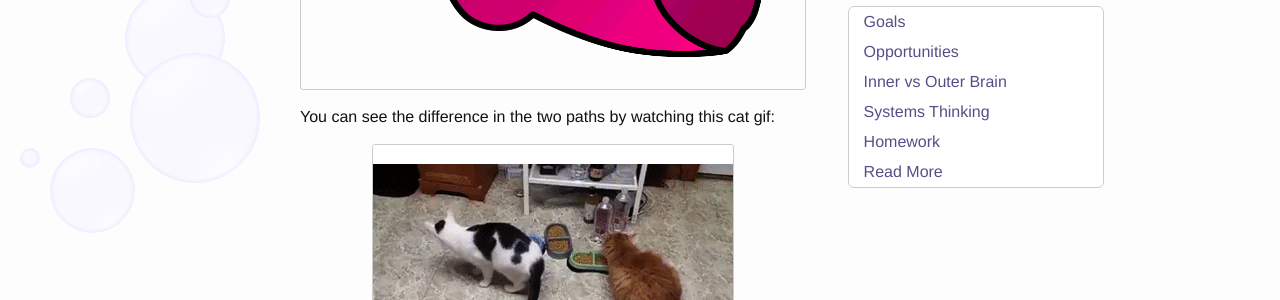
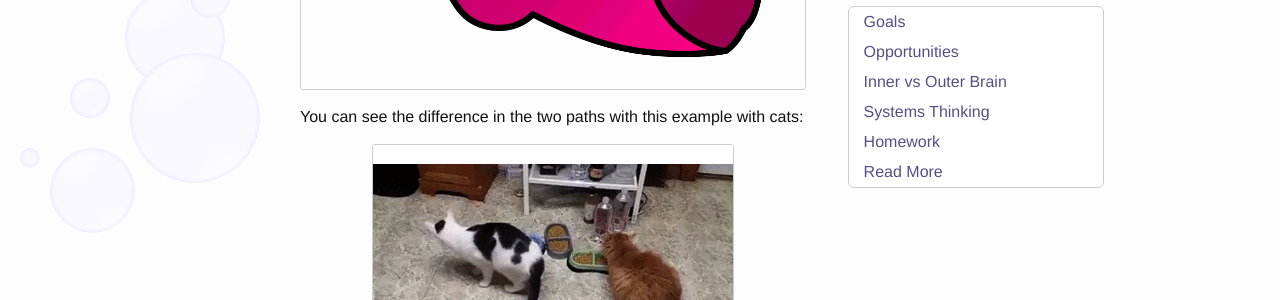
Before and after one commit to caseywatts/caseywatts.github.io, a Jekyll site: the page built from _posts/2018-11-25-debugging-your-brain-1.md, in a window 1280 px wide and 900 px high, scrolled down 3246 px. Shown: the part 152-452 px from the top of the window. Built offline with Jekyll 4.4.1, drawn with Linux system fonts in a browser that asks for light colours.

Commit message:
book massaging

```diff
--- a/_posts/2018-11-25-debugging-your-brain-1.md
+++ b/_posts/2018-11-25-debugging-your-brain-1.md
@@ -48,7 +48,7 @@ A much more useful dichotomy is the inner brain versus the outer brain. Let's il
 
 ![inner vs outer brain](/assets/inner%20vs%20outer%20brain.png)
 
-You can see the difference in the two paths by watching this cat gif:
+You can see the difference in the two paths with this example with cats:
 
 ![cucumber cat](/assets/cucumber%20cat.gif)
 *A cat by its cat-food bowl turns around, sees a cucumber on the ground, and then jumps in fear. The cat likely realizes it's just a cucumber moments later*
```
Also changed, not shown: _chapters/chapter1.md (+1 -1 lines), _chapters/chapter3.md (+1 -1 lines), 4 other files.
